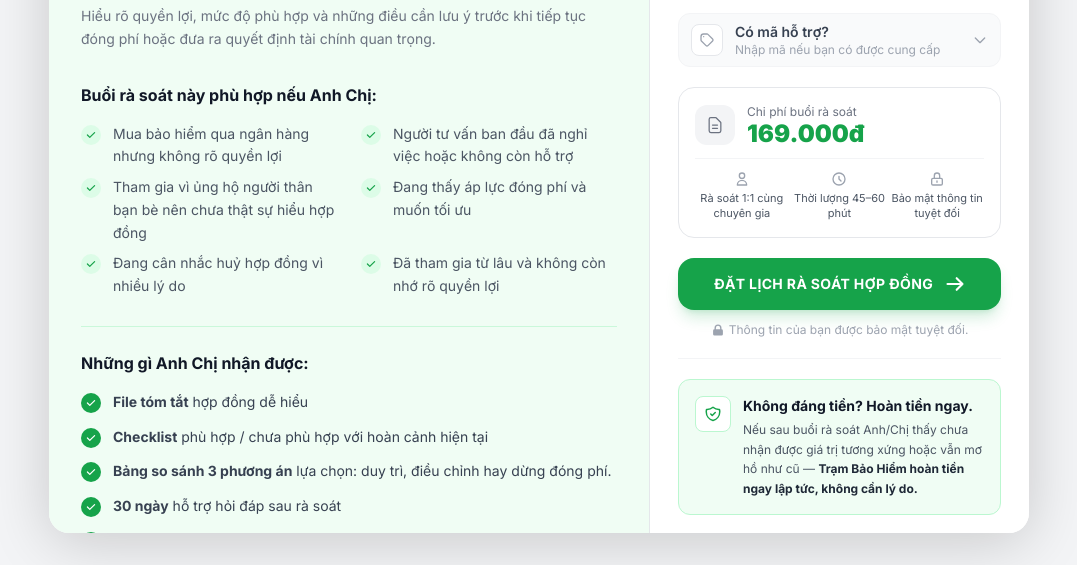
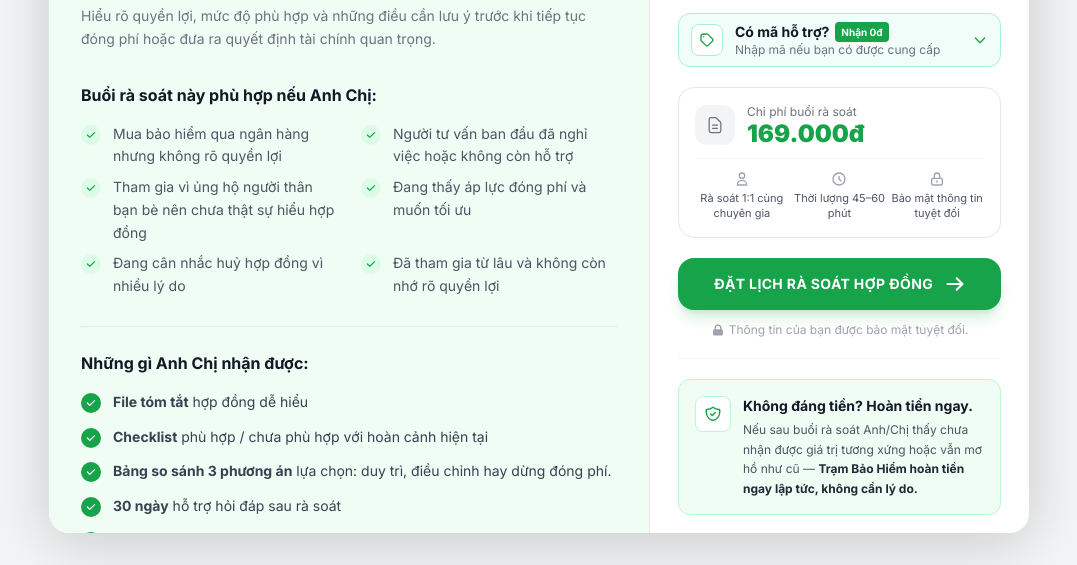
Before and after one commit to dong33share/review, a plain HTML site: page index.html in a window 1280 px wide. Shown: the part 235-800 px from the top of the page, without its empty margins (101-1178 px from the left). Drawn offline with nearby package versions, Linux system fonts and the light colour scheme; no server answers.

Commit message:
Add files via upload

```diff
--- a/index.html
+++ b/index.html
@@ -111,20 +111,23 @@
       <!-- Mã hỗ trợ (toggle) -->
       <div class="mb-5">
         <button id="btn-toggle-code" onclick="toggleCodeSection()"
-          class="flex items-center justify-between w-full text-sm hover:opacity-80 transition-opacity py-2 px-3 bg-gray-50 rounded-xl border border-gray-100">
+          class="flex items-center justify-between w-full text-sm hover:opacity-90 transition-all py-2 px-3 bg-emerald-50/70 rounded-xl border border-emerald-200">
           <div class="flex items-center gap-3">
-            <div class="w-8 h-8 bg-white rounded-lg flex items-center justify-center border border-gray-200 flex-shrink-0">
-              <svg class="w-4 h-4 text-gray-400" fill="none" stroke="currentColor" viewBox="0 0 24 24">
+            <div class="w-8 h-8 bg-white rounded-lg flex items-center justify-center border border-emerald-200 flex-shrink-0 text-primary">
+              <svg class="w-4 h-4 text-primary" fill="none" stroke="currentColor" viewBox="0 0 24 24">
                 <path stroke-linecap="round" stroke-linejoin="round" stroke-width="2"
                   d="M7 7h.01M7 3h5c.512 0 1.024.195 1.414.586l7 7a2 2 0 010 2.828l-7 7a2 2 0 01-2.828 0l-7-7A1.994 1.994 0 013 12V7a4 4 0 014-4z"/>
               </svg>
             </div>
             <div>
-              <p class="text-sm font-semibold text-gray-700 text-left">Có mã hỗ trợ?</p>
-              <p class="text-xs text-gray-400 text-left">Nhập mã nếu bạn có được cung cấp</p>
+              <p class="text-sm font-bold text-gray-900 text-left flex items-center gap-1.5">
+                <span>Có mã hỗ trợ?</span>
+                <span class="bg-primary text-white text-[10px] font-bold px-1.5 py-0.2 rounded">Nhận 0đ</span>
+              </p>
+              <p class="text-xs text-gray-500 text-left">Nhập mã nếu bạn có được cung cấp</p>
             </div>
           </div>
-          <svg id="chevron-code" class="w-4 h-4 text-gray-400 transition-transform duration-200 flex-shrink-0" fill="none" stroke="currentColor" viewBox="0 0 24 24">
+          <svg id="chevron-code" class="w-4 h-4 text-primary transition-transform duration-200 flex-shrink-0" fill="none" stroke="currentColor" viewBox="0 0 24 24">
             <path stroke-linecap="round" stroke-linejoin="round" stroke-width="2" d="M19 9l-7 7-7-7"/>
           </svg>
         </button>
```
Also changed, not shown: success.html (+12 -5 lines).
